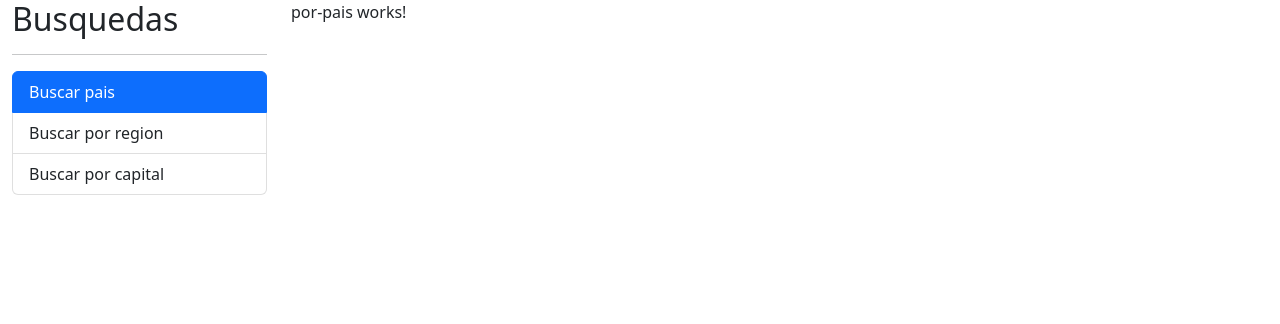
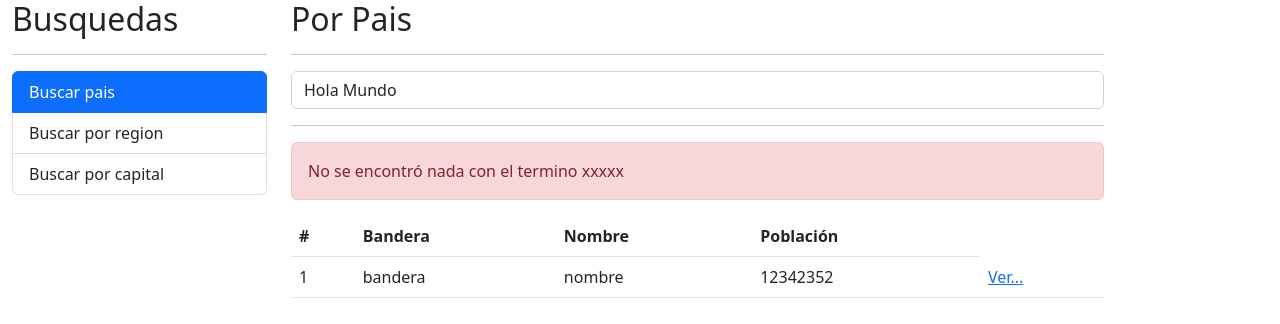
Before and after one commit to christian-lm/ng-paises-app, an Angular app: page / in a window 1280 px wide. Shown: the top 324 px of the page. Built offline with nearby package versions, Linux system fonts and the light colour scheme.

Commit message:
- Se añade la estructura al componente de 'por-pais'

```diff
--- a/src/app/paises/pages/por-pais/por-pais.component.html
+++ b/src/app/paises/pages/por-pais/por-pais.component.html
@@ -1 +1,42 @@
-<p>por-pais works!</p>
+<h2>Por Pais</h2>
+<hr>
+
+<div class="row">
+  <div class="col">
+    <form autocomplete="off" (ngSubmit)="buscar()">
+      <input type="text"
+             name="termino"
+             placeholder="Buscar pais..."
+             class="form-control"
+             [(ngModel)]="termino">
+    </form>
+  </div>
+</div>
+
+<hr>
+
+<div class="alert alert-danger">No se encontró nada con el termino xxxxx</div>
+
+<div class="row">
+  <div class="col">
+    <table class="table table-hover">
+      <thead>
+      <tr>
+        <th> #</th>
+        <th> Bandera</th>
+        <th> Nombre</th>
+        <th> Población</th>
+      </tr>
+      </thead>
+      <tbody>
+      <tr>
+        <td>1</td>
+        <td>bandera</td>
+        <td>nombre</td>
+        <td>12342352</td>
+        <td><a href="#">Ver...</a></td>
+      </tr>
+      </tbody>
+    </table>
+  </div>
+</div>
--- a/src/app/paises/pages/por-pais/por-pais.component.ts
+++ b/src/app/paises/pages/por-pais/por-pais.component.ts
@@ -1,15 +1,14 @@
-import {Component, OnInit} from '@angular/core';
+import {Component} from '@angular/core';
 
 @Component({
   selector: 'app-por-pais',
   templateUrl: './por-pais.component.html'
 })
-export class PorPaisComponent implements OnInit {
+export class PorPaisComponent {
 
-  constructor() {
+  termino: string = 'Hola Mundo';
+
+  buscar() {
+    console.log(this.termino);
   }
-
-  ngOnInit(): void {
-  }
-
 }
--- a/src/app/paises/paises.module.ts
+++ b/src/app/paises/paises.module.ts
@@ -1,5 +1,6 @@
 import {NgModule} from '@angular/core';
 import {CommonModule} from '@angular/common';
+import {FormsModule} from "@angular/forms";
 import {PorCapitalComponent} from './pages/por-capital/por-capital.component';
 import {PorPaisComponent} from './pages/por-pais/por-pais.component';
 import {PorRegionComponent} from './pages/por-region/por-region.component';
@@ -20,7 +21,8 @@
     VerPaisComponent
   ],
   imports: [
-    CommonModule
+    CommonModule,
+    FormsModule
   ]
 })
 export class PaisesModule {
```
